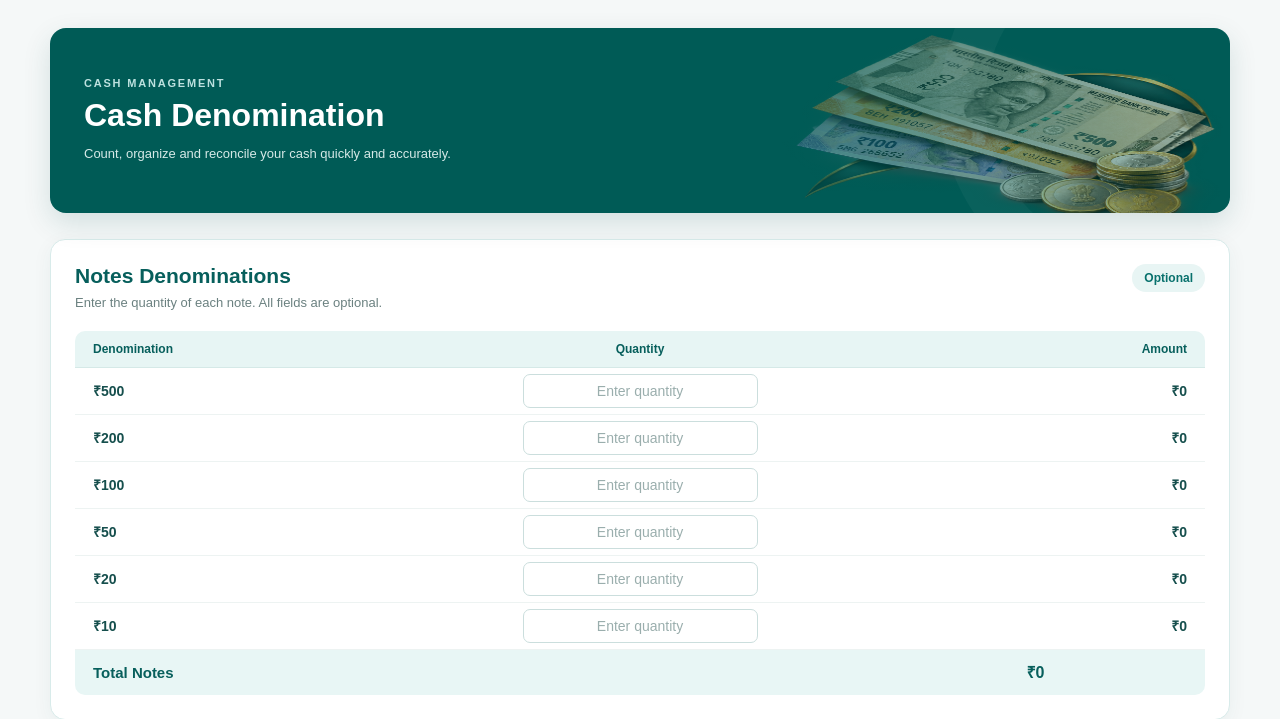
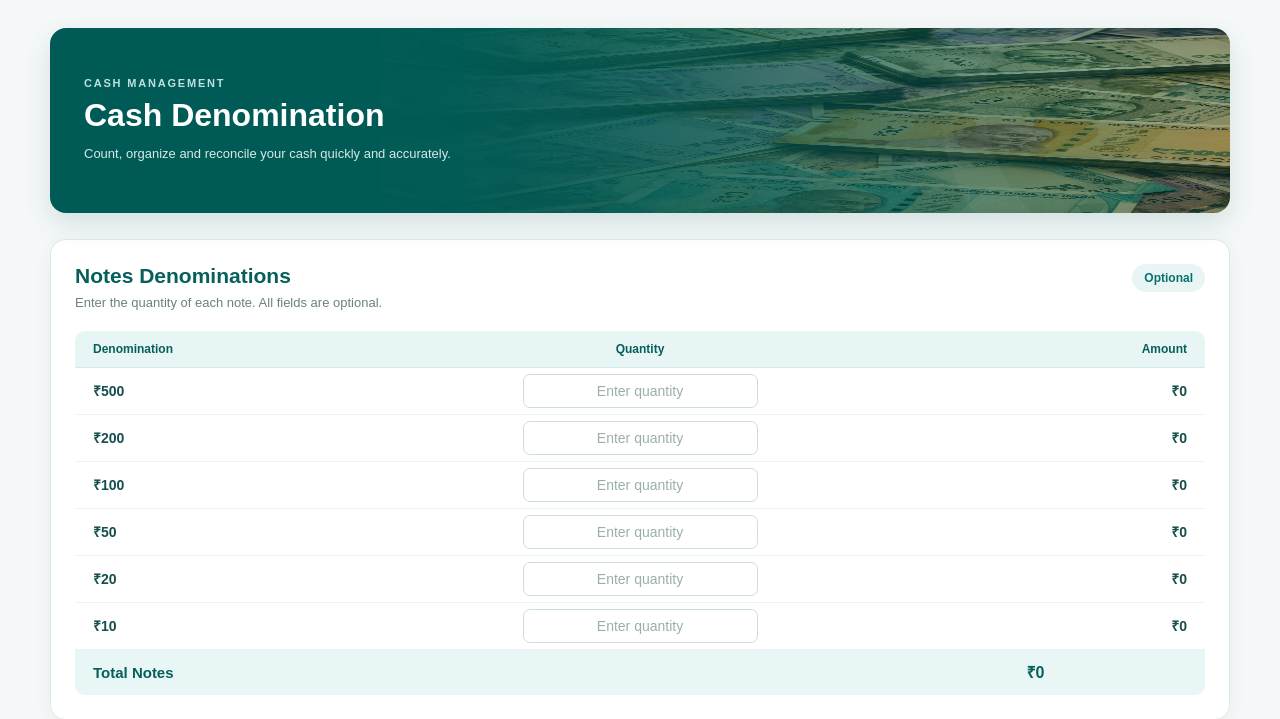
Before and after one commit to AlanAntony4493/PuliACC, a Django app: page /denomination/ in a window 1280 px wide. Shown: the part 86-805 px from the top of the page. Run offline with Django 5.2, Linux system fonts and the light colour scheme.

Commit message:
Update denomination background image

```diff
--- a/accounting/static/accounting/css/denomination.css
+++ b/accounting/static/accounting/css/denomination.css
@@ -34,7 +34,7 @@
             rgba(0, 91, 86, 0.82) 52%,
             rgba(0, 91, 86, 0.30) 100%
         ),
-          url("../images/denom-bg.png") right center / 72% 125% no-repeat,
+          url("../images/denom.jpg") right center / 72% 125% no-repeat,
            #005b56;
 
     color: white;
```
